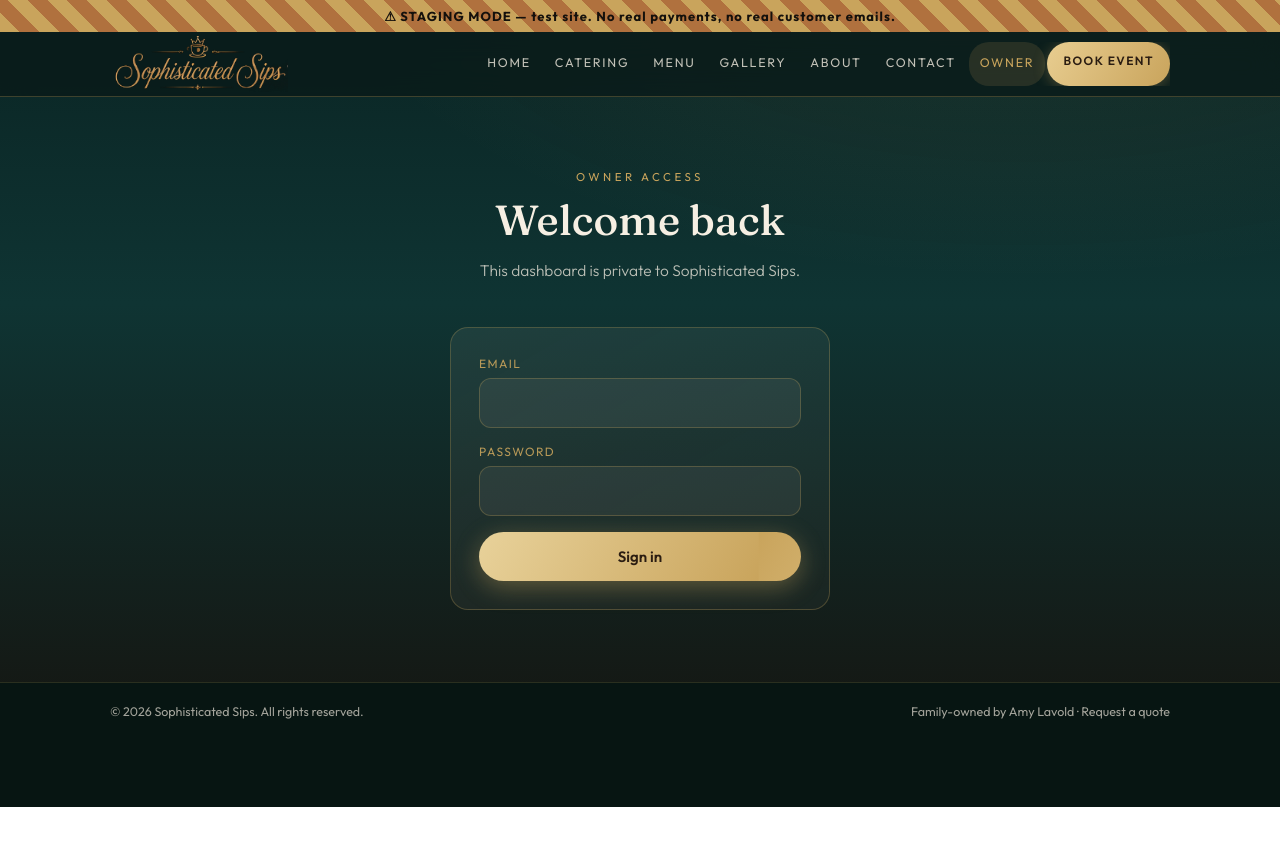
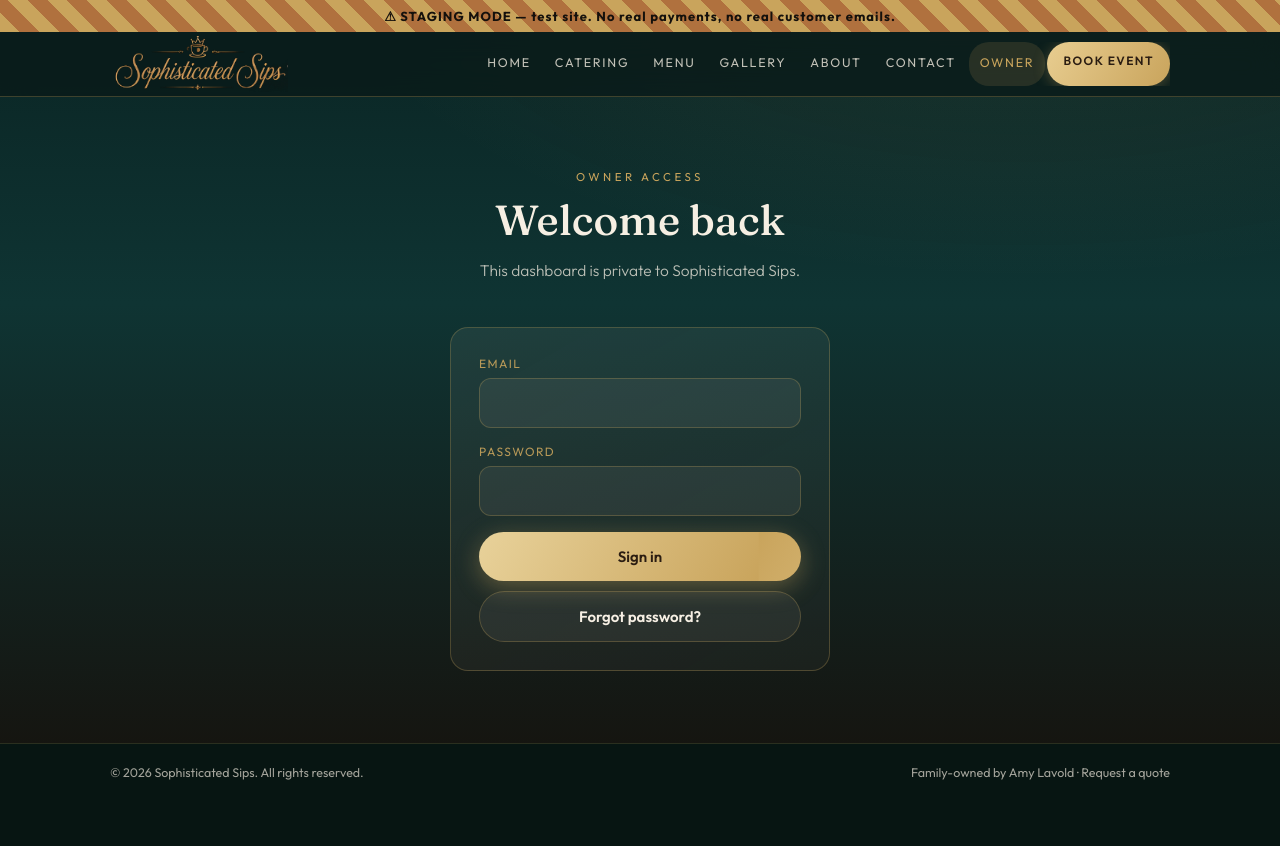
Before and after one commit to Vanguard-Global-Logistics/Sophisticated-Sips-WEBSITE, a Next.js app: page /owner/login in a window 1280 px wide. Shown: the top 846 px of the page. Before the commit the page ends 807 px from the top, so only its background shows below. Built offline with nearby package versions, Linux system fonts and the light colour scheme; no server answers.

Commit message:
Add owner password reset request

```diff
--- a/src/app/owner/login/page.tsx
+++ b/src/app/owner/login/page.tsx
@@ -8,6 +8,8 @@ export default function OwnerLogin() {
   const [password, setPassword] = useState("");
   const [err, setErr] = useState("");
   const [busy, setBusy] = useState(false);
+  const [resetBusy, setResetBusy] = useState(false);
+  const [notice, setNotice] = useState("");
   const [configurationMissing, setConfigurationMissing] = useState(false);
   const router = useRouter();
 
@@ -42,6 +44,36 @@ export default function OwnerLogin() {
     }
   };
 
+  const requestPasswordReset = async () => {
+    setErr("");
+    setNotice("");
+    const normalizedEmail = email.trim().toLowerCase();
+    if (!normalizedEmail) {
+      setErr("Enter the owner email address first.");
+      return;
+    }
+    setResetBusy(true);
+    try {
+      const sb = supabaseBrowser();
+      const request = sb.auth.resetPasswordForEmail(normalizedEmail, {
+        redirectTo: `${window.location.origin}/owner/reset-password`,
+      });
+      const timeout = new Promise<never>((_, reject) =>
+        window.setTimeout(() => reject(new Error("Reset request timed out.")), 15000)
+      );
+      const { error } = await Promise.race([request, timeout]);
+      if (error) {
+        setErr("The reset email could not be sent. Please try again.");
+        return;
+      }
+      setNotice("Check your email for a secure password-reset link. It may take a few minutes.");
+    } catch {
+      setErr("The password-reset service did not respond. Please try again.");
+    } finally {
+      setResetBusy(false);
+    }
+  };
+
   return (
     <div className="section">
       <div className="wrap" style={{ maxWidth: 420 }}>
@@ -62,9 +94,19 @@ export default function OwnerLogin() {
           <div className="field"><label>Password</label>
             <input type="password" autoComplete="current-password" value={password} disabled={configurationMissing} onChange={(e) => setPassword(e.target.value)}
               onKeyDown={(e) => e.key === "Enter" && login()} /></div>
-          {err && <div className="form-error">{err}</div>}
-          <button className="btn btn-gold" style={{ width: "100%" }} onClick={login} disabled={busy || configurationMissing}>
+          {err && <div className="form-error" role="alert">{err}</div>}
+          {notice && <div className="form-success" role="status" style={{ marginBottom: 14 }}>{notice}</div>}
+          <button className="btn btn-gold" style={{ width: "100%" }} onClick={login} disabled={busy || resetBusy || configurationMissing}>
             {busy ? "Signing in…" : "Sign in"}
+          </button>
+          <button
+            type="button"
+            className="btn btn-ghost"
+            style={{ width: "100%", marginTop: 10 }}
+            onClick={requestPasswordReset}
+            disabled={busy || resetBusy || configurationMissing}
+          >
+            {resetBusy ? "Sending reset email…" : "Forgot password?"}
           </button>
         </div>
       </div>
```
